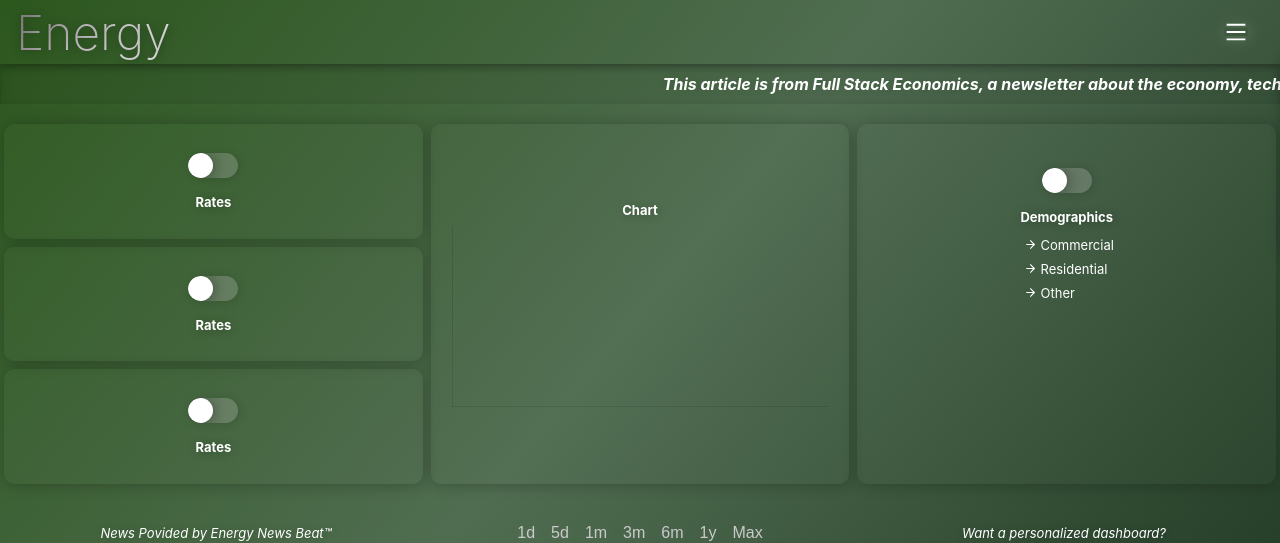
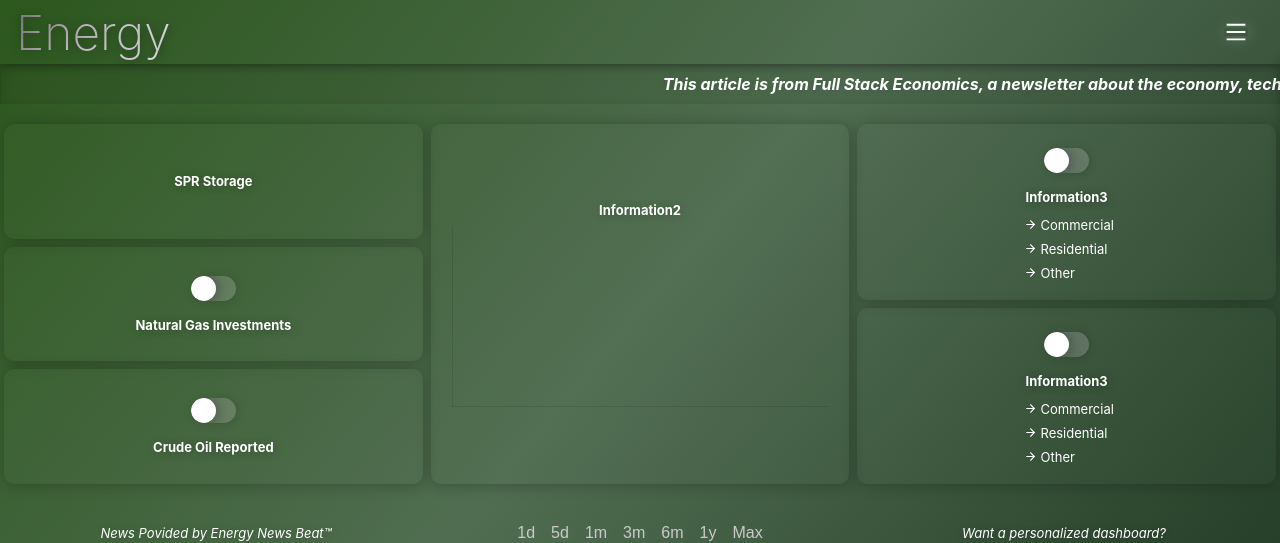
Before and after one commit to sgapnayr/metadashboard, a React (Create React App) app: page / in a window 1280 px wide. Shown: the top 543 px of the page. Built offline with nearby package versions, Linux system fonts and the light colour scheme; no server answers.

Commit message:
First Column

```diff
--- a/src/Components/TileTemplate/Column/Column.tsx
+++ b/src/Components/TileTemplate/Column/Column.tsx
@@ -7,7 +7,6 @@ interface Props {
     setDateValue: React.Dispatch<React.SetStateAction<number>>
     element: any
     content: string
-    hasToggle: string
     numberOfTiles: number
     hasChart: string
     hasWideRow: string
@@ -16,7 +15,7 @@ interface Props {
     hasFileTree: boolean
 }
 
-const Column: React.FC<Props> = ({ dateValue, setDateValue, element, content, hasToggle, numberOfTiles, hasChart, toggle, setToggle, hasWideRow, hasFileTree }) => {
+const Column: React.FC<Props> = ({ dateValue, setDateValue, element, content, numberOfTiles, hasChart, toggle, setToggle, hasWideRow, hasFileTree }) => {
     const [idx, setIdx] = useState<number>(0)
 
     return (
@@ -26,23 +25,22 @@ const Column: React.FC<Props> = ({ dateValue, setDateValue, element, content, ha
                 <>
                     <Tile
                         element={element}
-                        hasToggle={hasToggle}
                         content={content} idx={idx}
                         hasChart={hasChart}
+                        hasToggle={'No'}
                         toggle={toggle}
                         hasWideRow={hasWideRow}
                         hasFileTree={hasFileTree}
                         dateValue={dateValue}
                         setDateValue={setDateValue} />
-
                 </> :
                 numberOfTiles === 2 ?
                     <>
                         <Tile
                             element={element}
-                            hasToggle={hasToggle}
                             content={content} idx={idx}
                             hasChart={hasChart}
+                            hasToggle={'Yes'}
                             toggle={toggle}
                             hasWideRow={hasWideRow}
                             hasFileTree={hasFileTree}
@@ -50,9 +48,9 @@ const Column: React.FC<Props> = ({ dateValue, setDateValue, element, content, ha
                             setDateValue={setDateValue} />
                         <Tile
                             element={element}
-                            hasToggle={hasToggle}
                             content={content} idx={idx}
                             hasChart={hasChart}
+                            hasToggle={'Yes'}
                             toggle={toggle}
                             hasWideRow={hasWideRow}
                             hasFileTree={hasFileTree}
@@ -62,9 +60,9 @@ const Column: React.FC<Props> = ({ dateValue, setDateValue, element, content, ha
                         <>
                             <Tile
                                 element={element}
-                                hasToggle={hasToggle}
-                                content={content} idx={idx}
+                                content={'SPR Storage'} idx={idx}
                                 hasChart={hasChart}
+                                hasToggle={'No'}
                                 toggle={toggle}
                                 hasWideRow={hasWideRow}
                                 hasFileTree={hasFileTree}
@@ -72,9 +70,9 @@ const Column: React.FC<Props> = ({ dateValue, setDateValue, element, content, ha
                                 setDateValue={setDateValue} />
                             <Tile
                                 element={element}
-                                hasToggle={hasToggle}
-                                content={content} idx={idx}
+                                content={'Natural Gas Investments'} idx={idx}
                                 hasChart={hasChart}
+                                hasToggle={'Yes'}
                                 toggle={toggle}
                                 hasWideRow={hasWideRow}
                                 hasFileTree={hasFileTree}
@@ -82,9 +80,9 @@ const Column: React.FC<Props> = ({ dateValue, setDateValue, element, content, ha
                                 setDateValue={setDateValue} />
                             <Tile
                                 element={element}
-                                hasToggle={hasToggle}
-                                content={content} idx={idx}
+                                content={'Crude Oil Reported'} idx={idx}
                                 hasChart={hasChart}
+                                hasToggle={'Yes'}
                                 toggle={toggle}
                                 hasWideRow={hasWideRow}
                                 hasFileTree={hasFileTree}
@@ -95,9 +93,9 @@ const Column: React.FC<Props> = ({ dateValue, setDateValue, element, content, ha
                             <>
                                 <Tile
                                     element={element}
-                                    hasToggle={hasToggle}
                                     content={content} idx={idx}
                                     hasChart={hasChart}
+                                    hasToggle={'Yes'}
                                     toggle={toggle}
                                     hasWideRow={hasWideRow}
                                     hasFileTree={hasFileTree}
@@ -105,9 +103,9 @@ const Column: React.FC<Props> = ({ dateValue, setDateValue, element, content, ha
                                     setDateValue={setDateValue} />
                                 <Tile
                                     element={element}
-                                    hasToggle={hasToggle}
                                     content={content} idx={idx}
                                     hasChart={hasChart}
+                                    hasToggle={'Yes'}
                                     toggle={toggle}
                                     hasWideRow={hasWideRow}
                                     hasFileTree={hasFileTree}
@@ -115,9 +113,9 @@ const Column: React.FC<Props> = ({ dateValue, setDateValue, element, content, ha
                                     setDateValue={setDateValue} />
                                 <Tile
                                     element={element}
-                                    hasToggle={hasToggle}
                                     content={content} idx={idx}
                                     hasChart={hasChart}
+                                    hasToggle={'Yes'}
                                     toggle={toggle}
                                     hasWideRow={hasWideRow}
                                     hasFileTree={hasFileTree}
@@ -125,9 +123,9 @@ const Column: React.FC<Props> = ({ dateValue, setDateValue, element, content, ha
                                     setDateValue={setDateValue} />
                                 <Tile
                                     element={element}
-                                    hasToggle={hasToggle}
                                     content={content} idx={idx}
                                     hasChart={hasChart}
+                                    hasToggle={'Yes'}
                                     toggle={toggle}
                                     hasWideRow={hasWideRow}
                                     hasFileTree={hasFileTree}
--- a/src/Components/TileTemplate/Tile/FileTree/FileTree.css
+++ b/src/Components/TileTemplate/Tile/FileTree/FileTree.css
@@ -3,5 +3,4 @@
     align-items: start;
     justify-content: start;
     flex-direction: column;
-    height: 60%;
 }
--- a/src/Components/TileTemplate/Tile/Tile.js
+++ b/src/Components/TileTemplate/Tile/Tile.js
@@ -48,7 +48,7 @@ const Tile = ({ dateValue, setDateValue, element, content, idx, hasToggle, hasCh
         <div className={hasWideRow === 'Yes' ? 'Tile2' : 'Tile'} onClick={handleToggle} >
             {hasToggle === 'Yes' ? <Toggle toggled={toggled} handleToggle={handleToggle} /> : null}
             <div className="TileHeader">
-                {element}
+                {content}
             </div>
             {hasChart === 'Yes' ? <ShowChart dateValue={dateValue} setDateValue={setDateValue} /> : null}
             {hasFileTree ? <FileTree /> : null}
--- a/src/Components/TileTemplate/Tile/Toggle.js
+++ b/src/Components/TileTemplate/Tile/Toggle.js
@@ -26,7 +26,7 @@ const ToggleInnerContainer = styled.div`
 `;
 
 function Slider({ toggled, handleToggle }) {
-  const outerWidth = 50;
+  const outerWidth = 45;
 
   return (
     <ToggleOuterContainer toggled={toggled} outerWidth={outerWidth} onClick={handleToggle}>
--- a/src/Components/TileTemplate/TileTemplate.tsx
+++ b/src/Components/TileTemplate/TileTemplate.tsx
@@ -21,7 +21,6 @@ const TileTemplate: React.FC<Props> = ({ dateValue, setDateValue, sliderActive,
                 element={'Rates'}
                 content={'Information2'}
                 numberOfTiles={3}
-                hasToggle={'Yes'}
                 hasChart={'No'}
                 hasWideRow={'No'}
                 toggle={toggle}
@@ -34,7 +33,6 @@ const TileTemplate: React.FC<Props> = ({ dateValue, setDateValue, sliderActive,
                 element={'Chart'}
                 content={'Information2'}
                 numberOfTiles={1}
-                hasToggle={'No'}
                 hasChart={'Yes'}
                 hasWideRow={'Yes'}
                 toggle={toggle}
@@ -46,8 +44,7 @@ const TileTemplate: React.FC<Props> = ({ dateValue, setDateValue, sliderActive,
             <Column
                 element={'Demographics'}
                 content={'Information3'}
-                numberOfTiles={1}
-                hasToggle={'Yes'}
+                numberOfTiles={2}
                 hasChart={'No'}
                 hasWideRow={'No'}
                 toggle={toggle}
```
